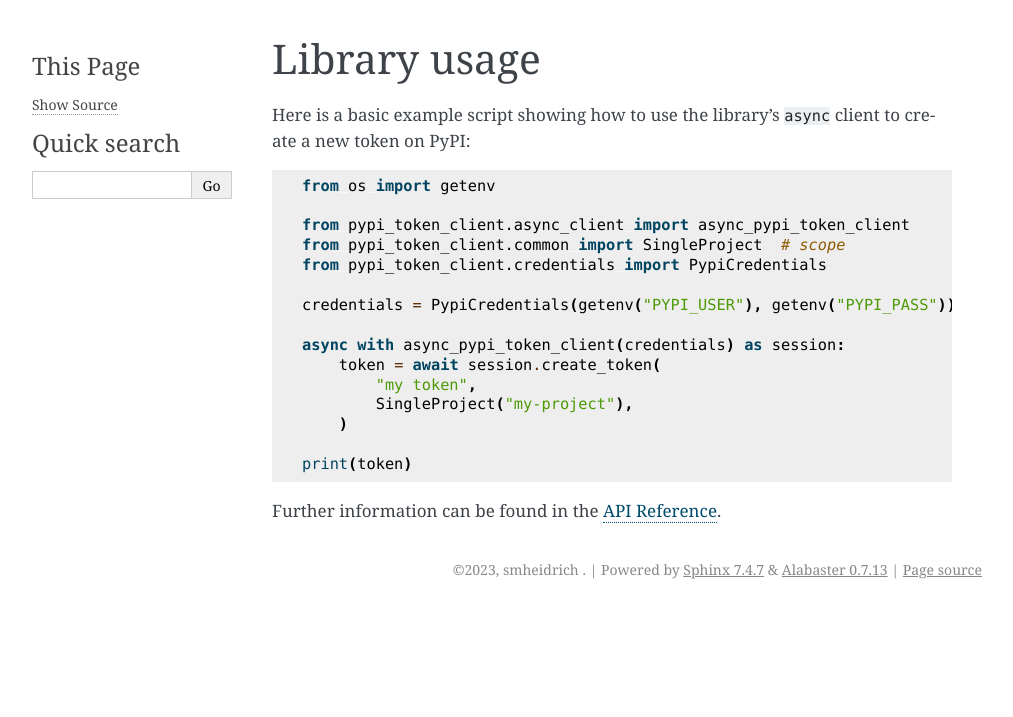
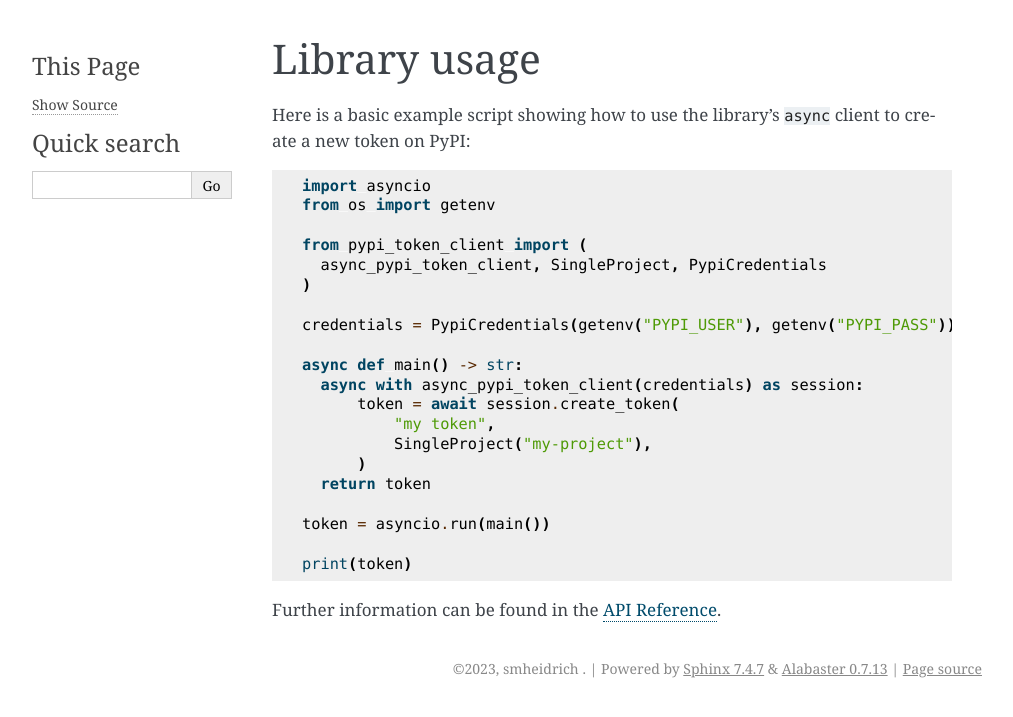
Before and after one commit to smheidrich/pypi-token-client, a Sphinx documentation site: the page built from doc/library.rst, in a window 1280 px wide. Shown: the top 717 px of the page, without its empty margins (138-1151 px from the left). Built offline with Sphinx 7.4.7, drawn with Linux system fonts in a browser that asks for light colours.

```diff
--- a/doc/library.rst
+++ b/doc/library.rst
@@ -6,19 +6,24 @@ client to create a new token on PyPI:
 
 .. code:: python
 
+    import asyncio
     from os import getenv
 
-    from pypi_token_client.async_client import async_pypi_token_client
-    from pypi_token_client.common import SingleProject  # scope
-    from pypi_token_client.credentials import PypiCredentials
+    from pypi_token_client import (
+      async_pypi_token_client, SingleProject, PypiCredentials
+    )
 
     credentials = PypiCredentials(getenv("PYPI_USER"), getenv("PYPI_PASS"))
 
-    async with async_pypi_token_client(credentials) as session:
-        token = await session.create_token(
-            "my token",
-            SingleProject("my-project"),
-        )
+    async def main() -> str:
+      async with async_pypi_token_client(credentials) as session:
+          token = await session.create_token(
+              "my token",
+              SingleProject("my-project"),
+          )
+      return token
+
+    token = asyncio.run(main())
 
     print(token)
 
--- a/pyproject.toml
+++ b/pyproject.toml
@@ -1,6 +1,6 @@
 [tool.poetry]
 name = "pypi-token-client"
-version = "1.0.2"
+version = "1.0.3"
 description = "Library and CLI tool for retrieving PyPI project tokens"
 authors = ["smheidrich <smheidrich@weltenfunktion.de>"]
 readme = "README.md"
```
Also changed, not shown: README.md (+51 -2 lines).
